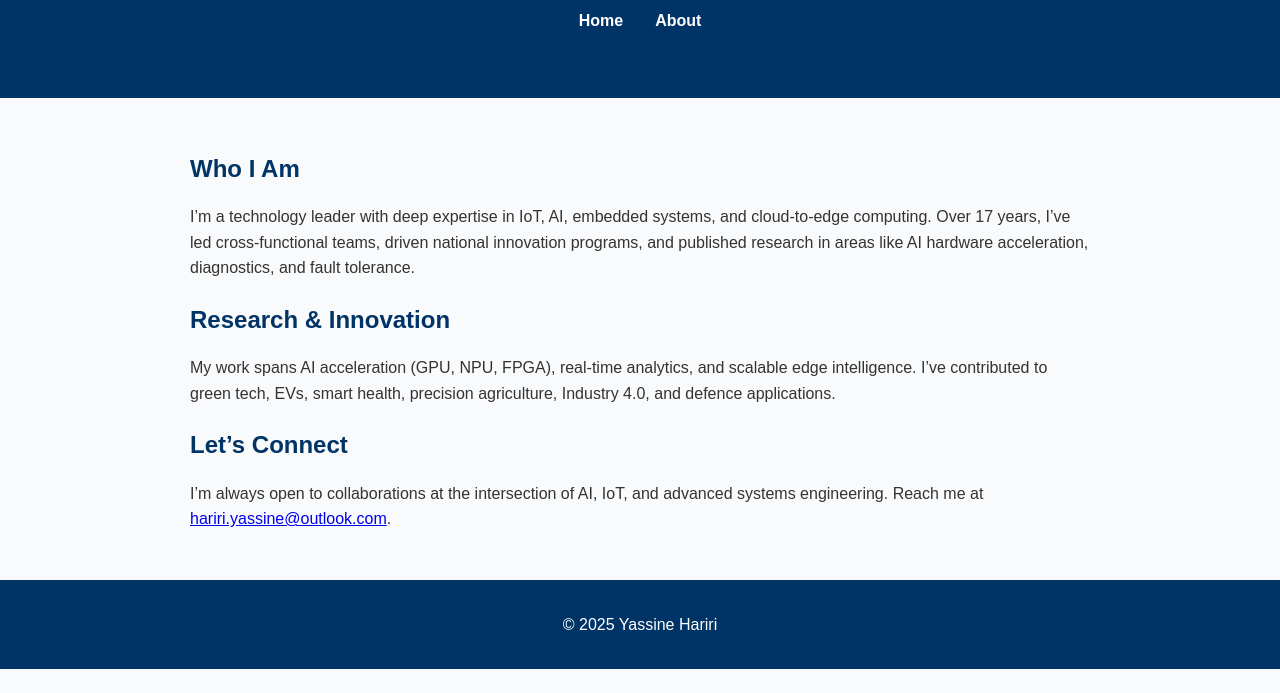
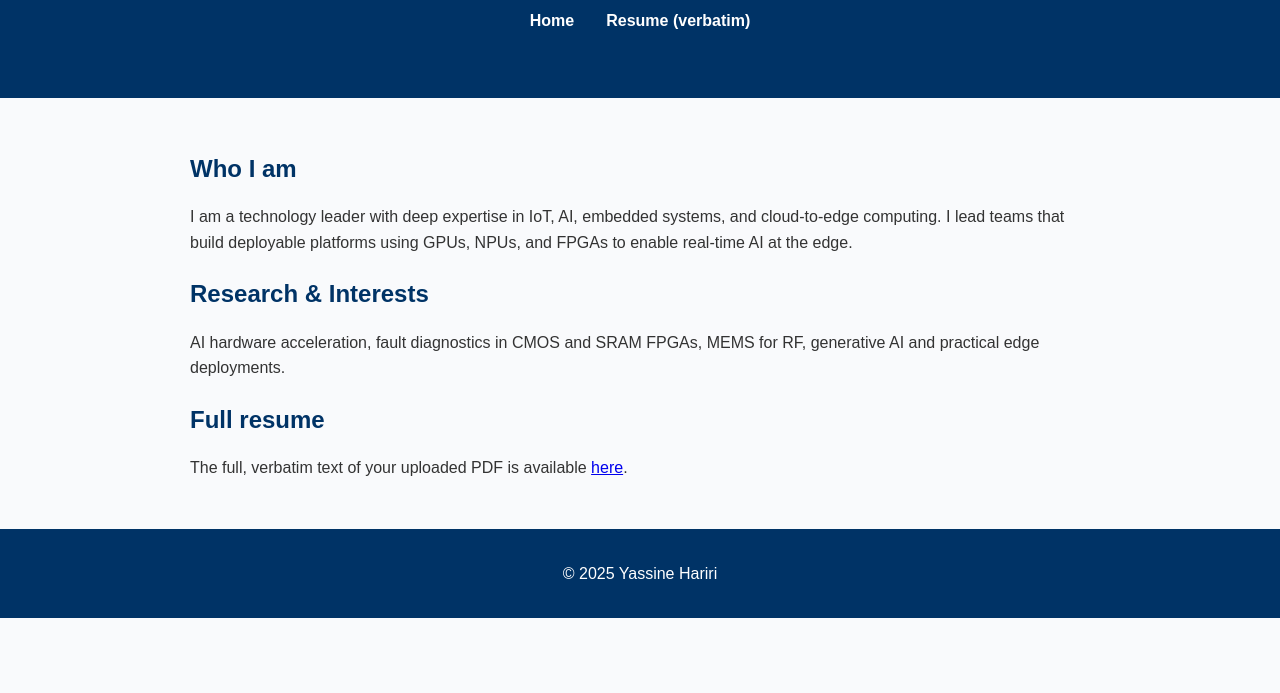
Before and after one commit to yhariri/yhariri.github.io, a plain HTML site: page about.html in a window 1280 px wide. Shown: the part 107-800 px from the top of the page. Drawn offline with Linux system fonts and the light colour scheme.

Commit message:
Update about.html

```diff
--- a/about.html
+++ b/about.html
@@ -1,45 +1,45 @@
 <!DOCTYPE html>
 <html lang="en">
 <head>
-  <meta charset="UTF-8">
-  <meta name="viewport" content="width=device-width, initial-scale=1.0">
-  <title>About | Yassine Hariri</title>
+<meta charset="utf-8">
+<meta name="viewport" content="width=device-width, initial-scale=1">
+<title>About — Yassine Hariri</title>
 <link rel="stylesheet" href="style.css">
 </head>
 <body>
-  <header>
+<header class="site-header">
 <div class="container">
-      <h1>About Me</h1>
+<h1>About</h1>
 <nav>
-        <ul>
+<ul class="nav">
 <li><a href="index.html">Home</a></li>
-          <li><a href="about.html">About</a></li>
+<li><a href="resume.html">Resume (verbatim)</a></li>
 </ul>
 </nav>
 </div>
 </header>
 
-  <section class="container">
-    <h2>Who I Am</h2>
+
+<main class="container">
+<h2>Who I am</h2>
 <p>
-      I’m a technology leader with deep expertise in IoT, AI, embedded systems,
-      and cloud-to-edge computing. Over 17 years, I’ve led cross-functional teams,
-      driven national innovation programs, and published research in areas like
-      AI hardware acceleration, diagnostics, and fault tolerance.
+I am a technology leader with deep expertise in IoT, AI, embedded systems, and
+cloud-to-edge computing. I lead teams that build deployable platforms using GPUs,
+NPUs, and FPGAs to enable real-time AI at the edge.
 </p>
-    <h2>Research & Innovation</h2>
+
+
+<h2>Research & Interests</h2>
 <p>
-      My work spans AI acceleration (GPU, NPU, FPGA), real-time analytics, and
-      scalable edge intelligence. I’ve contributed to green tech, EVs, smart health,
-      precision agriculture, Industry 4.0, and defence applications.
+AI hardware acceleration, fault diagnostics in CMOS and SRAM FPGAs, MEMS for RF,
+generative AI and practical edge deployments.
 </p>
-    <h2>Let’s Connect</h2>
-    <p>
-      I’m always open to collaborations at the intersection of AI, IoT, and
-      advanced systems engineering. Reach me at
-      <a href="mailto:hariri.yassine@outlook.com">hariri.yassine@outlook.com</a>.
-    </p>
-  </section>
+
+
+<h2>Full resume</h2>
+<p>The full, verbatim text of your uploaded PDF is available <a href="resume.html">here</a>.</p>
+</main>
+
 
 <footer>
 <p>© 2025 Yassine Hariri</p>
```
Lines whose indentation alone changed are shown as unchanged.
